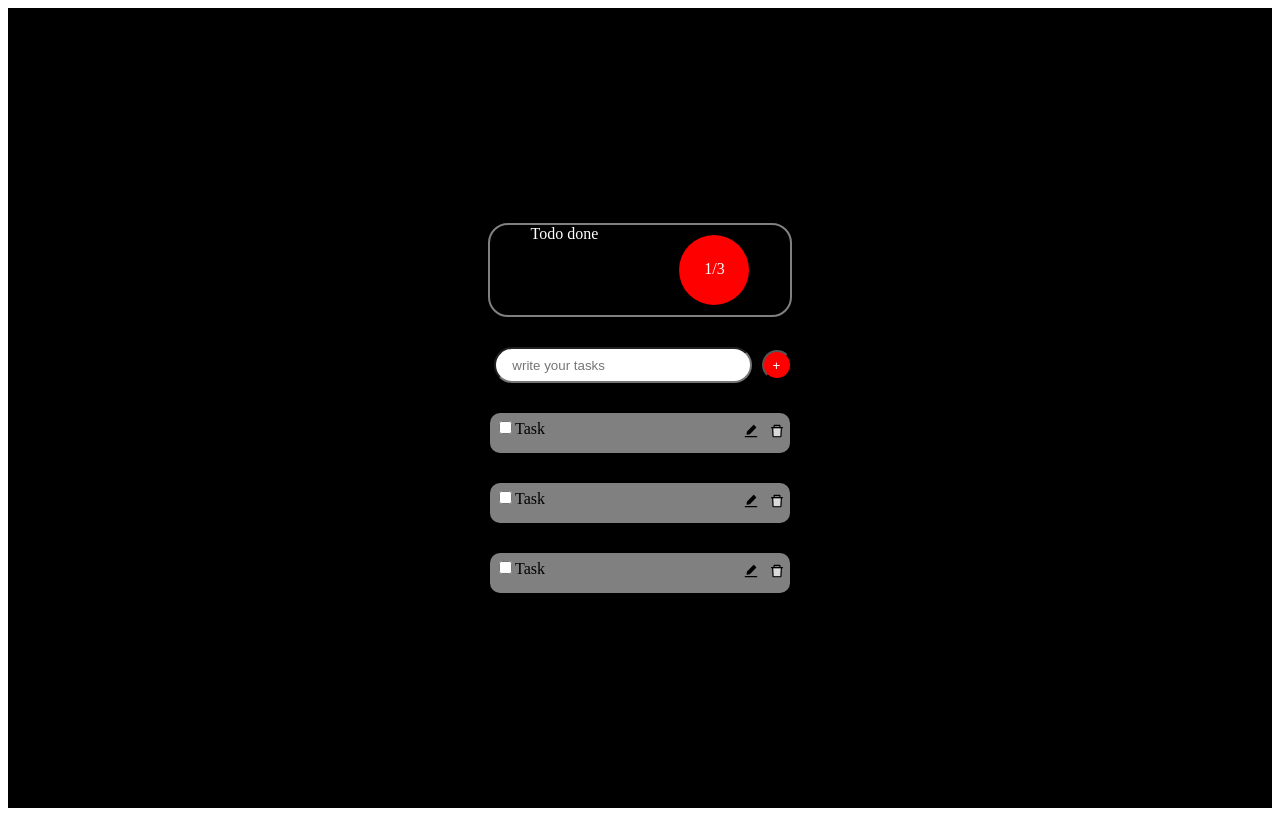
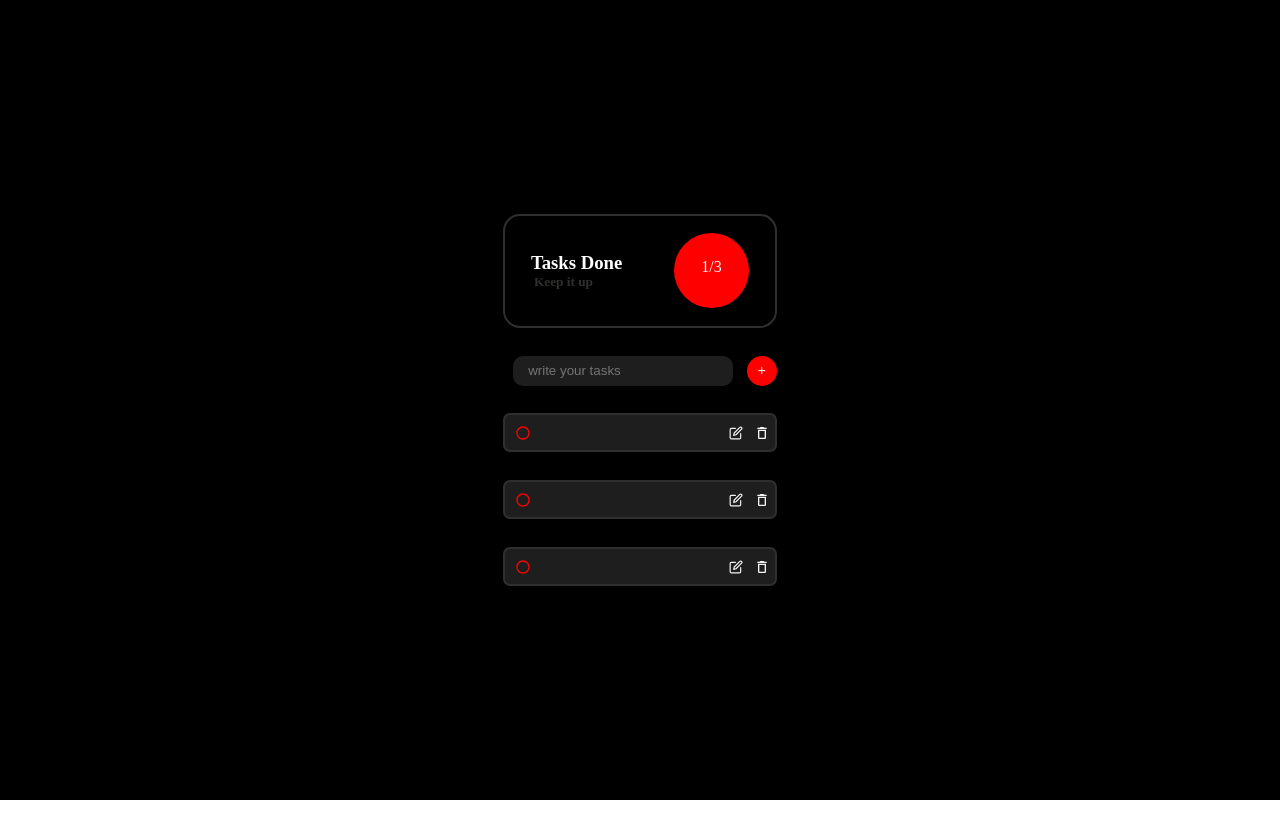
Before and after one commit to jayshreee10/KARO, a React (Vite) app: page / in a window 1280 px wide. Built offline with nearby package versions, Linux system fonts and the light colour scheme.

Commit message:
feat : Final Ui

```diff
--- /dev/null
+++ b/src/App.css
@@ -0,0 +1,5 @@
+*
+{
+    margin: 0px;
+    padding: 0px;
+}
--- a/src/App.jsx
+++ b/src/App.jsx
@@ -1,5 +1,6 @@
 import React from "react";
 import ToDo from "./ToDo";
+import "./App.css";
 function App() {
   return (
     <div
@@ -8,8 +9,8 @@ function App() {
         height: "100vh",
         display: "flex",
         justifyContent: "center",
-        padding: "0px",
-        margin: "0px",
+        alignItems : "center",
+
       }}
     >
       <ToDo />
--- a/src/TaskBox.jsx
+++ b/src/TaskBox.jsx
@@ -1,39 +1,50 @@
 import React from "react";
-
+import appColors from "./services/colors"
 
 function TaskBox() {
   return (
     <div
       style={{
-        backgroundColor: "black",
+       backgroundColor :"black",
         display: "flex",
-        justifyContent: "space-around",
+        justifyContent: "space-evenly",
+        alignItems : "center",
+        width : "300px"
       }}
     >
-      <form>
+
         <input
           type="text"
           placeholder="    write your tasks"
           style={{
             height: "30px",
-            width: "250px",
-            borderRadius: "20px",
-            marginLeft: "5px",
+            width: "220px",
+            borderRadius: "10px",
+            marginLeft:"10px",
+            backgroundColor :appColors.secondary,
+            border :"none"
           }}
         />
-        <button
+        <div
           style={{
-            height: "30PX",
+            height: "30px",
             width: "30px",
             borderRadius: "30px",
             backgroundColor: "red",
-            color: "white",
-            marginLeft: "10px"
+            backgroundColor: appColors.primary,
+            border :"none",
+            color : "whitesmoke",
+            display: "flex",
+            justifyContent: "center",
+            alignItems :"center",
+            fontSize:"15px",
+            fontWeight : "bolder"
+
           }}
         >
           +
-        </button>
-      </form>
+        </div>
+
     </div>
   );
 }
--- a/src/TaskList.jsx
+++ b/src/TaskList.jsx
@@ -1,34 +1,44 @@
 import React from "react";
-import { AiTwotoneDelete } from "react-icons/ai";
-import { AiFillEdit } from "react-icons/ai";
+import { MdDeleteOutline } from "react-icons/md";
+import { FiEdit } from "react-icons/fi";
+import appColors from "./services/colors";
+import { MdRadioButtonUnchecked } from "react-icons/md";
+
 function TaskList() {
   return (
     <div
       style={{
-        borderRadius: "10px",
-        height: "40px",
-        width: "300px",
-        backgroundColor: "gray",
+        border: `2px solid ${appColors.borderbox}`,
+        borderRadius: "7px",
+        height: "35px",
+        width: "270px",
+        backgroundColor: appColors.secondary,
         textAlign: "center",
         display: "flex",
         justifyContent: "space-between",
+        alignItems :"center"
       }}
     >
-      <div className="check" style={{ margin: "5px" }}>
-        <input type="checkbox" />
-        Task
-      </div>
+      <MdRadioButtonUnchecked
+        style={{
+          border: "none",
+          color: appColors.primary,
+          margin : "10px"
+        }}
+      />
       <div
         style={{
           display: "flex",
-          height: "20px",
           marginRight: "5px",
-          marginTop: "10px",
+          alignItems: "center",
+          justifyContent: "center",
         }}
       >
-        <AiFillEdit style={{ marginRight: "10px", color: "black" }} />
+        <FiEdit
+          style={{ marginRight: "10px", color: "whitesmoke", height: "14px" }}
+        />
 
-        <AiTwotoneDelete style={{ color: "black" }} />
+        <MdDeleteOutline style={{ color: "black", color: "whitesmoke" }} />
       </div>
     </div>
   );
--- a/src/TasksCount.jsx
+++ b/src/TasksCount.jsx
@@ -1,35 +1,46 @@
 import React from "react";
-
+import appColors from "./services/colors";
 function Count() {
   return (
     <div
       style={{
-        border: "2px solid gray",
-        borderRadius: "20px",
-        height: "90px",
-        width: "300px",
+        border: `2px solid ${appColors.borderbox}`,
+        borderRadius: "17px",
+        height: "110px",
+        width: "270px",
         backgroundColor: "black",
         color: "white",
         display: "flex",
-        justifyContent: "space-around" ,
-        alignItems:"centre",
-
+        justifyContent: "space-around",
+        alignItems: "center",
       }}
     >
-      Todo done
-
+      <div>
+        <h3>Tasks Done</h3>{" "}
+        <h5
+          style={{
+            color: appColors.borderbox,
+            fontWeight: "bolder",
+            marginLeft: "3px",
+          }}
+        >
+          Keep it up{" "}
+        </h5>
+      </div>
       <div
         className="TaskDone"
         style={{
-          borderRadius: "70px",
-          height: "70px",
-          width: "70px",
+          borderRadius: "75px",
+          height: "75px",
+          width: "75px",
           background: "red",
-          textAlign:"center",
-          marginTop: "10px"
+          textAlign: "center",
+          // marginTop: "15px"
         }}
       >
-       <div className="counter" style={{marginTop:"25px"}}>1/3</div>
+        <div className="counter" style={{ marginTop: "25px" }}>
+          1/3
+        </div>
       </div>
     </div>
   );
--- a/src/ToDo.jsx
+++ b/src/ToDo.jsx
@@ -14,7 +14,7 @@ function ToDo() {
         flexDirection: "column",
         justifyContent: "space-around",
         alignItems: "center",
-        marginTop :"200px"
+
       }}
     >
       <Count />
--- /dev/null
+++ b/src/services/colors.js
@@ -0,0 +1,8 @@
+const appColors =
+{
+    primary : "red",
+    secondary : "#1E1E1E",
+    borderbox : "#2F302E"
+
+}
+export default appColors
```
